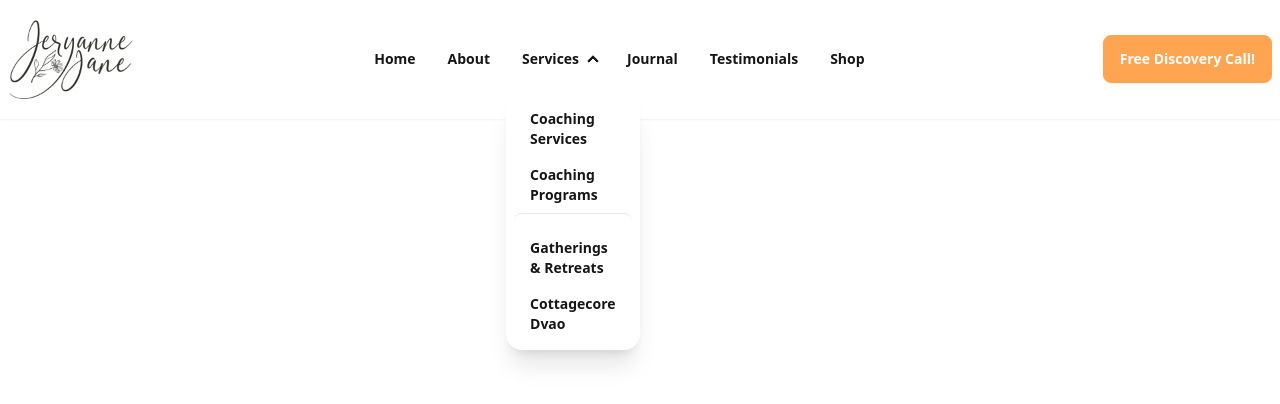
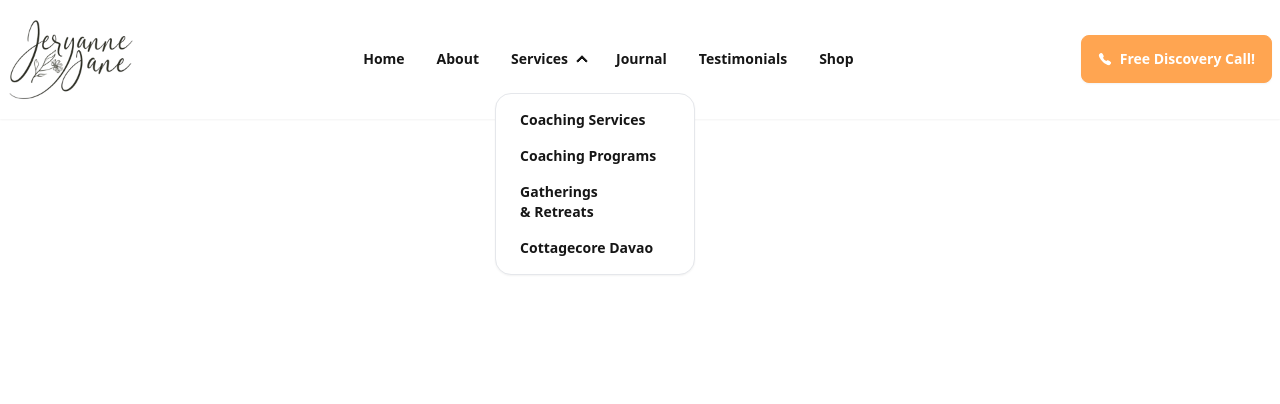
Before and after one commit to mfgabriel92/jeryannejane, a Next.js app: page / in a window 1280 px wide. Both pictures are taken after a click on the heading "Services". Shown: the top 404 px of the page. Built offline with nearby package versions, Linux system fonts and the light colour scheme.

Commit message:
feat: icons

```diff
--- a/package.json
+++ b/package.json
@@ -11,7 +11,8 @@
   "dependencies": {
     "next": "15.0.3",
     "react": "19.0.0-rc-66855b96-20241106",
-    "react-dom": "19.0.0-rc-66855b96-20241106"
+    "react-dom": "19.0.0-rc-66855b96-20241106",
+    "react-icons": "^5.3.0"
   },
   "devDependencies": {
     "@tailwindcss/typography": "^0.5.15",
--- a/src/app/components/Navbar.tsx
+++ b/src/app/components/Navbar.tsx
@@ -1,16 +1,19 @@
 import Image from "next/image";
 import Link from "next/link";
+import { IoCall } from "react-icons/io5";
 
 export function Navbar() {
   return (
     <header className="navbar py-4 shadow-sm">
       <div className="container flex items-center justify-between">
+        <Link href="#">
           <Image
             src="/logo.png"
             width={192 / 1.5}
             height={130}
             alt="JeryanneJane.me"
           />
+        </Link>
         <ul className="text-md menu menu-horizontal font-semibold">
           <li>
             <Link href="#">Home</Link>
@@ -21,7 +24,7 @@ export function Navbar() {
           <li>
             <details>
               <summary>Services</summary>
-              <ul>
+              <ul className="w-[200px] border-[1px] border-gray-200 shadow-sm">
                 <li>
                   <Link href="#">Coaching Services</Link>
                 </li>
@@ -29,13 +32,10 @@ export function Navbar() {
                   <Link href="#">Coaching Programs</Link>
                 </li>
                 <li>
-                  <hr />
-                </li>
-                <li>
                   <Link href="#">Gatherings & Retreats</Link>
                 </li>
                 <li>
-                  <Link href="#">Cottagecore Dvao</Link>
+                  <Link href="#">Cottagecore Davao</Link>
                 </li>
               </ul>
             </details>
@@ -50,7 +50,9 @@ export function Navbar() {
             <Link href="#">Shop</Link>
           </li>
         </ul>
-        <a className="btn btn-accent text-white">Free Discovery Call!</a>
+        <a className="btn btn-accent text-white">
+          <IoCall /> Free Discovery Call!
+        </a>
       </div>
     </header>
   );
--- a/src/app/globals.css
+++ b/src/app/globals.css
@@ -6,6 +6,9 @@
   @apply text-sm;
 }
 
-.btn-ghost:hover {
-  @apply bg-yellow-100;
+.menu li > :not(ul, .menu-title, details, .btn):hover,
+.menu li > :not(ul, .menu-title, details, .btn):active,
+.menu :where(li:not(.menu-title) > details > summary:not(.menu-title)):hover,
+.menu li > details > summary:active {
+  @apply bg-yellow-100 text-gray-900;
 }
```
Also changed, not shown: 1 other file (tests, documents, lock files or other folders). Lines whose indentation alone changed are shown as unchanged.
